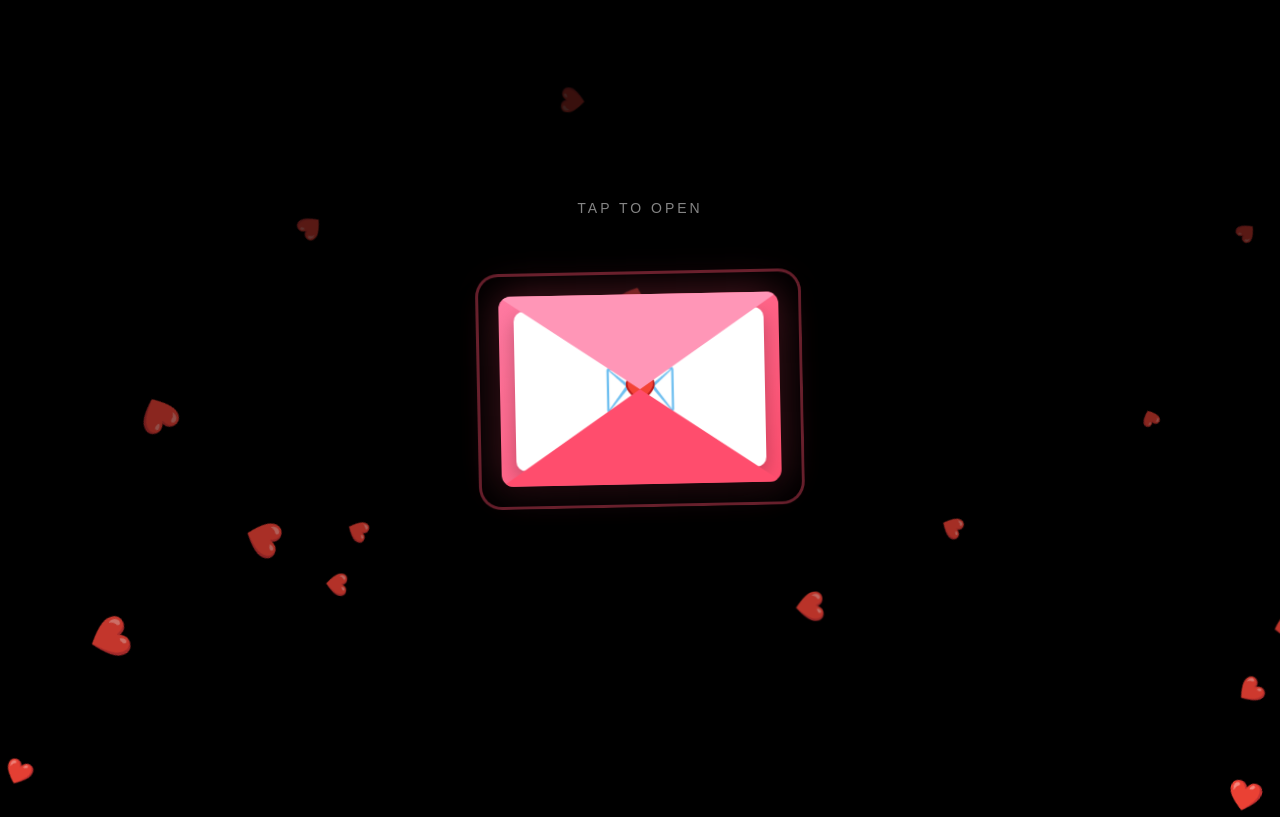
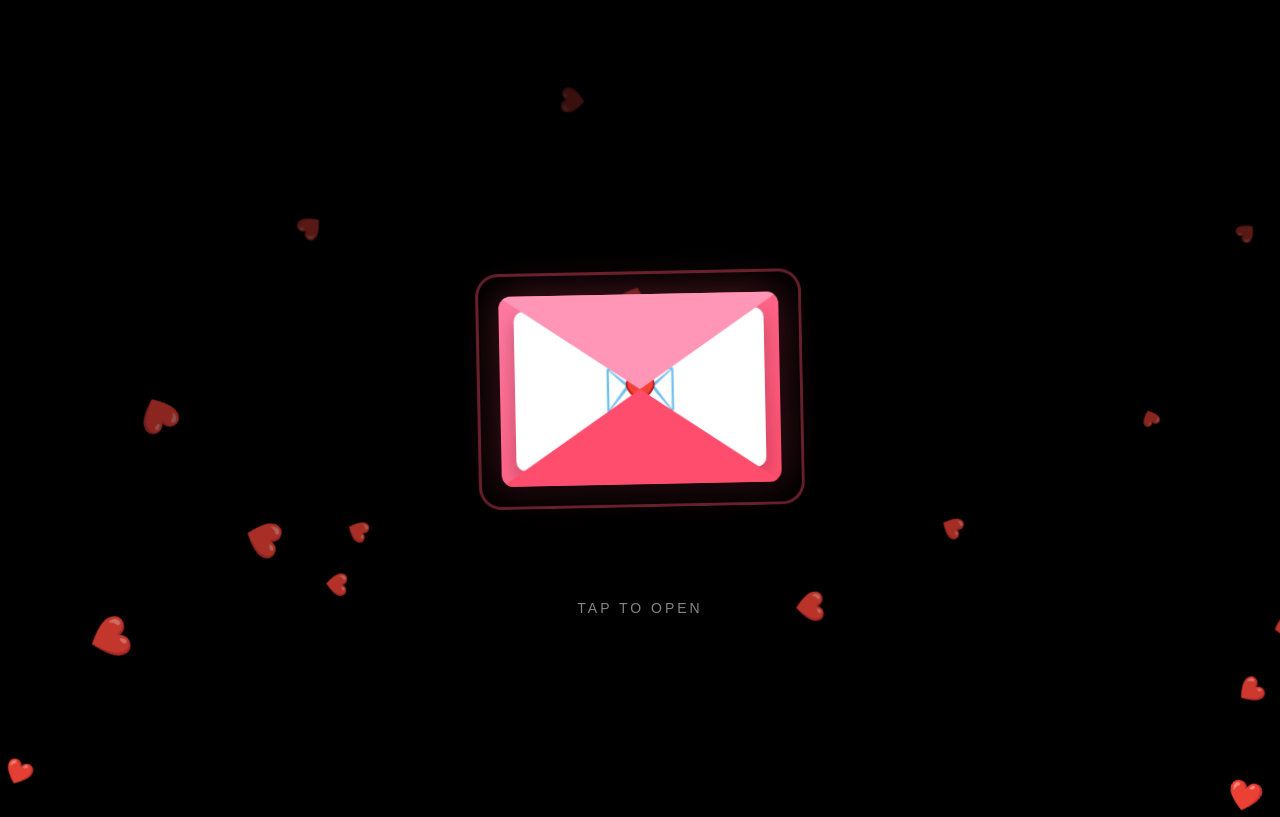
Before and after one commit to marlin935/LoveProject, a plain HTML site: page index.html in a window 1280 px wide. Shown: the top 817 px of the page. Drawn offline with Linux system fonts and the light colour scheme.

Commit message:
Update index.html

```diff
--- a/index.html
+++ b/index.html
@@ -153,7 +153,7 @@ opacity:0;
 }
 .bottom-hint{
 position:fixed;
-top:200px;
+top:600px;
 left:50%;
 transform:translateX(-50%);
 color:rgba(255,255,255,.85);
```
